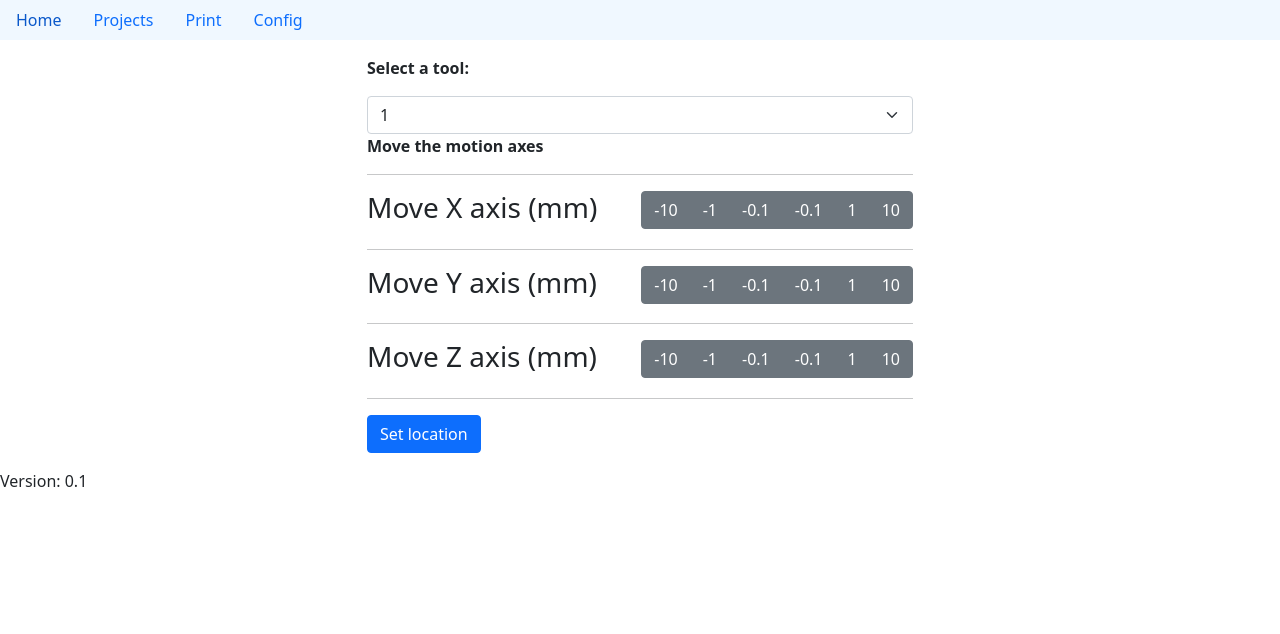
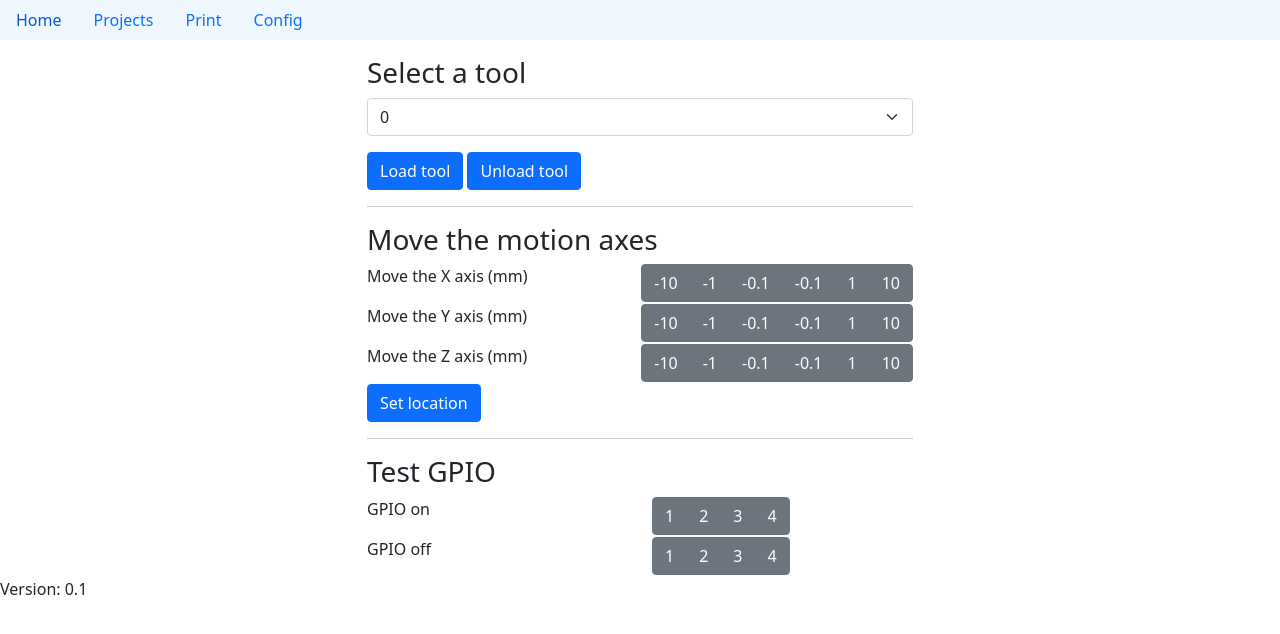
Before and after one commit to npretor/circuitprinter, a Flask app: page /calibrate in a window 1280 px wide. Shown: the top 634 px of the page. Run offline with Flask 2, Linux system fonts and the light colour scheme; some libraries are stand-ins or nearby versions.

Commit message:
tool select and gpio toggle added to config page

```diff
--- a/src/flask_server/app.py
+++ b/src/flask_server/app.py
@@ -206,6 +206,7 @@ def calibrate():
     TODO: Verify we are connected first
     """
     if request.method == "POST":
+        print(request.form)
         if "x_value" in request.form:
             logging.info("moving x axis: ".format(request.form["x_value"]))
             motion.moveRel([request.form["x_value"], 0, 0])
@@ -225,8 +226,25 @@ def calibrate():
                 logging.error("location parsing error")
             else:
                 logging.info("saving XYZ: {} {} {}".format(locations[0], locations[1], locations[2]))
+        elif "getTool" in request.form:
+            logging.info("Getting tool {}".format(request.form["toolNumber"]))
+            motion.send("T{}".format(request.form["toolNumber"]))
+
+        elif "replaceTool" in request.form:
+            logging.info("Replacing current tool")
+            motion.send("T-1")
+
+        elif "gpio_on" in request.form:
+            logging.info("GPIO {} on".format(request.form['gpio_on']))
+            motion.send("M106 P{} S1.0".format(request.form['gpio_on']))
+
+        elif "gpio_off" in request.form:
+            logging.info("GPIO {} off".format(request.form['gpio_off']))
+            motion.send("M106 P{} S0.0".format(request.form['gpio_off']))
+
         else:
             logging.error("Error, unknown motion request")
+
         return render_template('calibrate.html')
     else:
         return render_template('calibrate.html')
--- a/src/flask_server/templates/calibrate.html
+++ b/src/flask_server/templates/calibrate.html
@@ -8,19 +8,25 @@
             <div class="col-6">
                 <p></p>
 
+                <form action="/calibrate" method="POST" name="toolSelect" id="toolSelect">
+                    <h3>Select a tool</h3>
+                    <select class="form-select" name="toolNumber" id="toolNumber">
+                        <option value="0">0</option>
+                        <option value="1">1</option>
+                        <option value="2">2</option>
+                        <option value="3">3</option>
+                    </select>
+                    <p></p>
+                    <button type="submit" class="btn btn-primary" name="getTool">Load tool</button>
+                    <button type="submit" class="btn btn-primary" name="replaceTool">Unload tool</button>
+                </form>
+                <hr>
                 <form action="/calibrate" method="POST" name="saveLocation" id="saveLocation">
-                    <p><b>Select a tool: </b></p>
-                        <select class="form-select" name="toolNumber" id="toolNumber">
-                            <option value="tool_1">1</option>
-                            <option value="tool_2">2</option>
-                            <option value="tool_3">3</option>
-                            <option value="tool_4">4</option>
-                        </select>
 
-                    <p><b>Move the motion axes</b></p>
-                    <hr>
+                    <h3>Move the motion axes</h3>
+
                     <div class="row">
-                        <div class="col"><h3>Move X axis (mm)</h3></div>
+                        <div class="col"><p>Move the X axis (mm) </p></div>
                         <div class="col">
                             <div class="btn-group" role="group" aria-label="X axis movement">
                                 <button type="submit" name="x_value" value="-10" class="btn btn-secondary">-10</button>
@@ -32,9 +38,9 @@
                             </div>
                         </div>
                     </div>
-                    <hr>
+
                     <div class="row">
-                        <div class="col"><h3>Move Y axis (mm)</h3></div>
+                        <div class="col"><p>Move the Y axis (mm)</p></div>
                         <div class="col">
                             <div class="btn-group" role="group" aria-label="Y axis movement">
                                 <button type="submit" name="y_value" value="-10" class="btn btn-secondary">-10</button>
@@ -46,9 +52,9 @@
                             </div>
                         </div>
                     </div>
-                    <hr>
+
                     <div class="row">
-                        <div class="col"><h3>Move Z axis (mm)</h3></div>
+                        <div class="col"><p>Move the Z axis (mm)</p></div>
                         <div class="col">
                             <div class="btn-group" role="group" aria-label="Z axis movement">
                                 <button type="submit" name="z_value" value="-10" class="btn btn-secondary">-10</button>
@@ -60,10 +66,37 @@
                             </div>
                         </div>
                     </div>
-                    <hr>
+
                     <p>
                     <button type="submit" class="btn btn-primary" name="saveLocation" value="camera">Set location</button>
                     </p>
+                </form>
+                <hr>
+
+                <h3>Test GPIO</h3>
+                <form action="/calibrate" method="POST" name="fan_gpio" id="fan_gpio">
+                    <div class="row">
+                        <div class="col"><p>GPIO on</p></div>
+                        <div class="col">
+                            <div class="btn-group" role="group" aria-label="Z axis movement">
+                                <button type="submit" name="gpio_on" value="1" class="btn btn-secondary">1</button>
+                                <button type="submit" name="gpio_on" value="2" class="btn btn-secondary">2</button>
+                                <button type="submit" name="gpio_on" value="3" class="btn btn-secondary">3</button>
+                                <button type="submit" name="gpio_on" value="3" class="btn btn-secondary">4</button>
+                            </div>
+                        </div>
+                    </div>
+                    <div class="row">
+                        <div class="col"><p>GPIO off</p></div>
+                        <div class="col">
+                            <div class="btn-group" role="group" aria-label="Z axis movement">
+                                <button type="submit" name="gpio_off" value="1" class="btn btn-secondary">1</button>
+                                <button type="submit" name="gpio_off" value="2" class="btn btn-secondary">2</button>
+                                <button type="submit" name="gpio_off" value="3" class="btn btn-secondary">3</button>
+                                <button type="submit" name="gpio_off" value="1" class="btn btn-secondary">4</button>
+                            </div>
+                        </div>
+                    </div>
                 </form>
             </div>
             <div class="col"></div>
```
